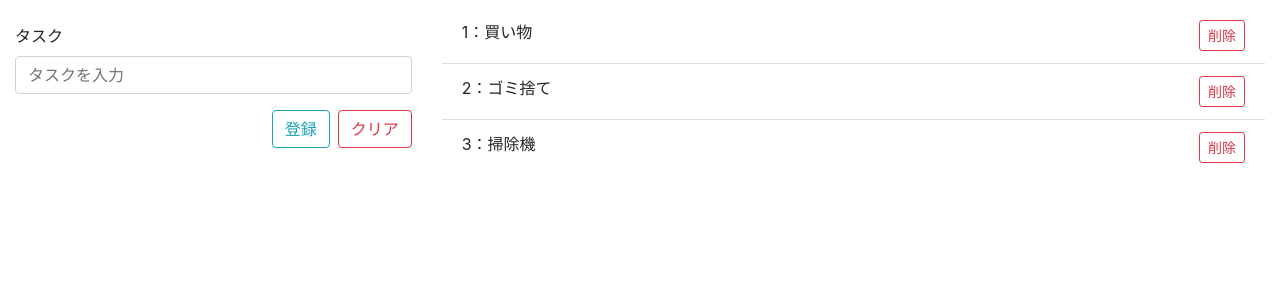
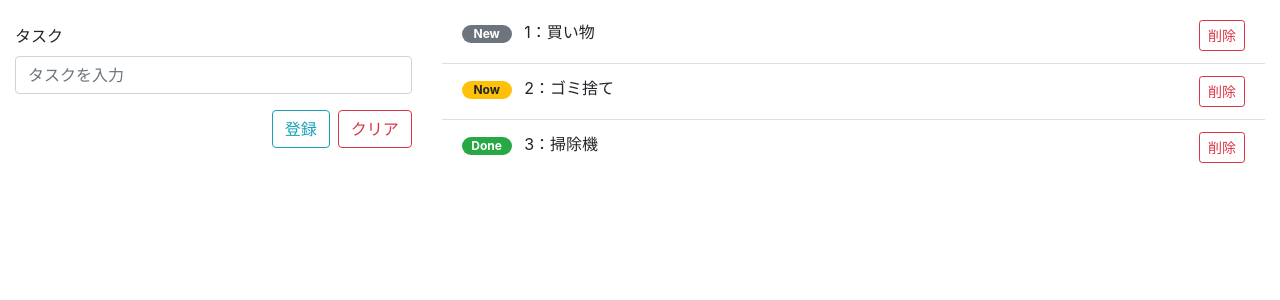
Before and after one commit to kyoruni/vue-sand-box, a Vue app: page /todo in a window 1280 px wide. Shown: the top 300 px of the page. Built offline with nearby package versions, Linux system fonts and the light colour scheme.

Commit message:
:wrench: #1 タスクのステータスを追加

```diff
--- a/src/views/Todo.vue
+++ b/src/views/Todo.vue
@@ -18,6 +18,15 @@
           <b-list-group-item v-for="task in tasks" :key="task.id">
             <div class="d-flex justify-content-between">
               <div class="text-left">
+                <b-badge pill v-if="task.status === 0" class="task-label mr-2">
+                  New
+                </b-badge>
+                <b-badge pill v-if="task.status === 1" variant="warning" class="task-label mr-2">
+                  Now
+                </b-badge>
+                <b-badge pill v-if="task.status === 2" variant="success" class="task-label mr-2">
+                  Done
+                </b-badge>
                 {{ task.id }}：{{ task.title }}
               </div>
               <div class="text-right">
@@ -37,9 +46,9 @@ export default {
     return {
       textInput: '',
       tasks: [
-        { id: 1, title: '買い物' },
-        { id: 2, title: 'ゴミ捨て' },
-        { id: 3, title: '掃除機' }
+        { id: 1, title: '買い物', status: 0 },
+        { id: 2, title: 'ゴミ捨て', status: 1 },
+        { id: 3, title: '掃除機', status: 2 }
       ]
     }
   },
@@ -66,3 +75,9 @@ export default {
   }
 }
 </script>
+
+<style scoped>
+.task-label {
+  width: 50px
+}
+</style>
```
